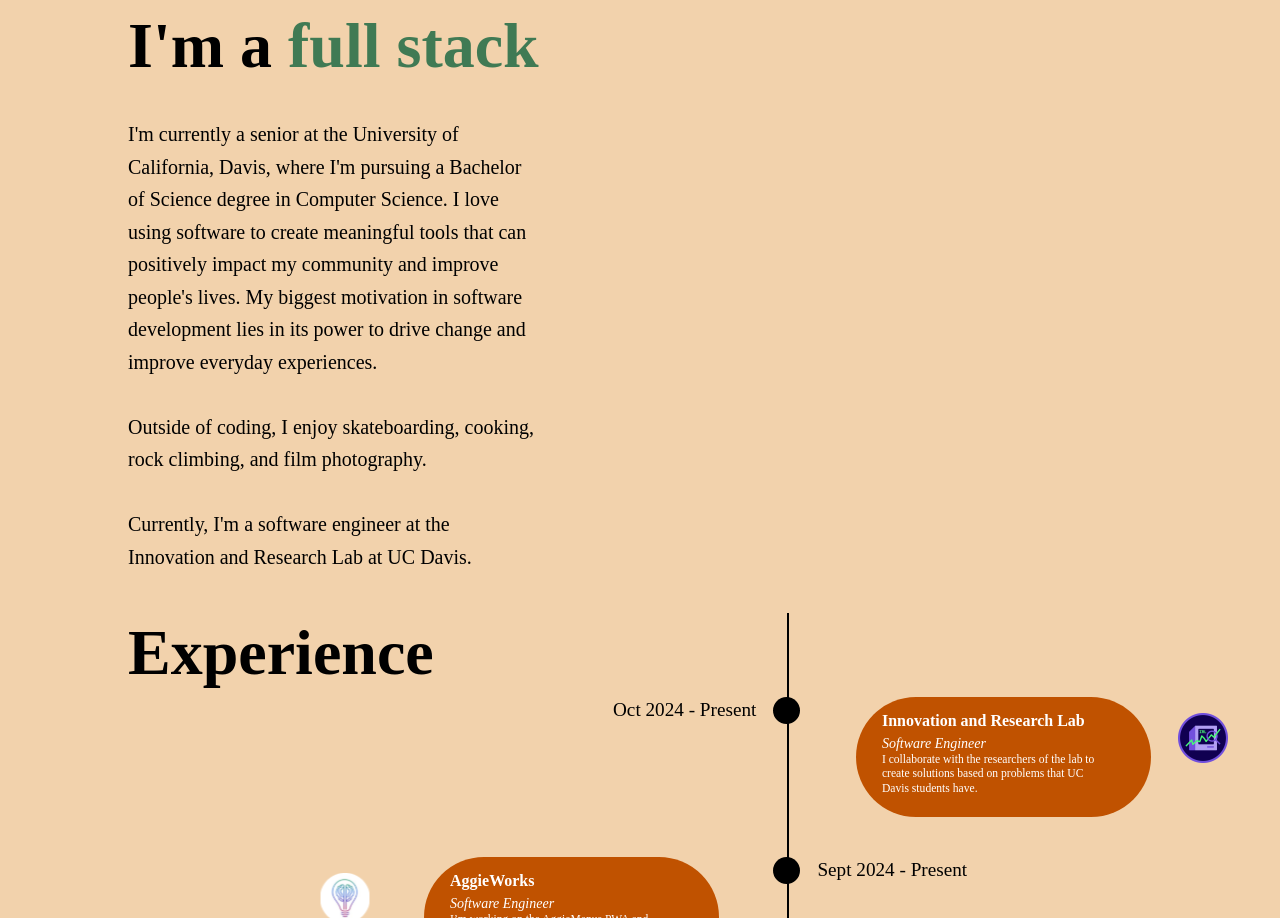
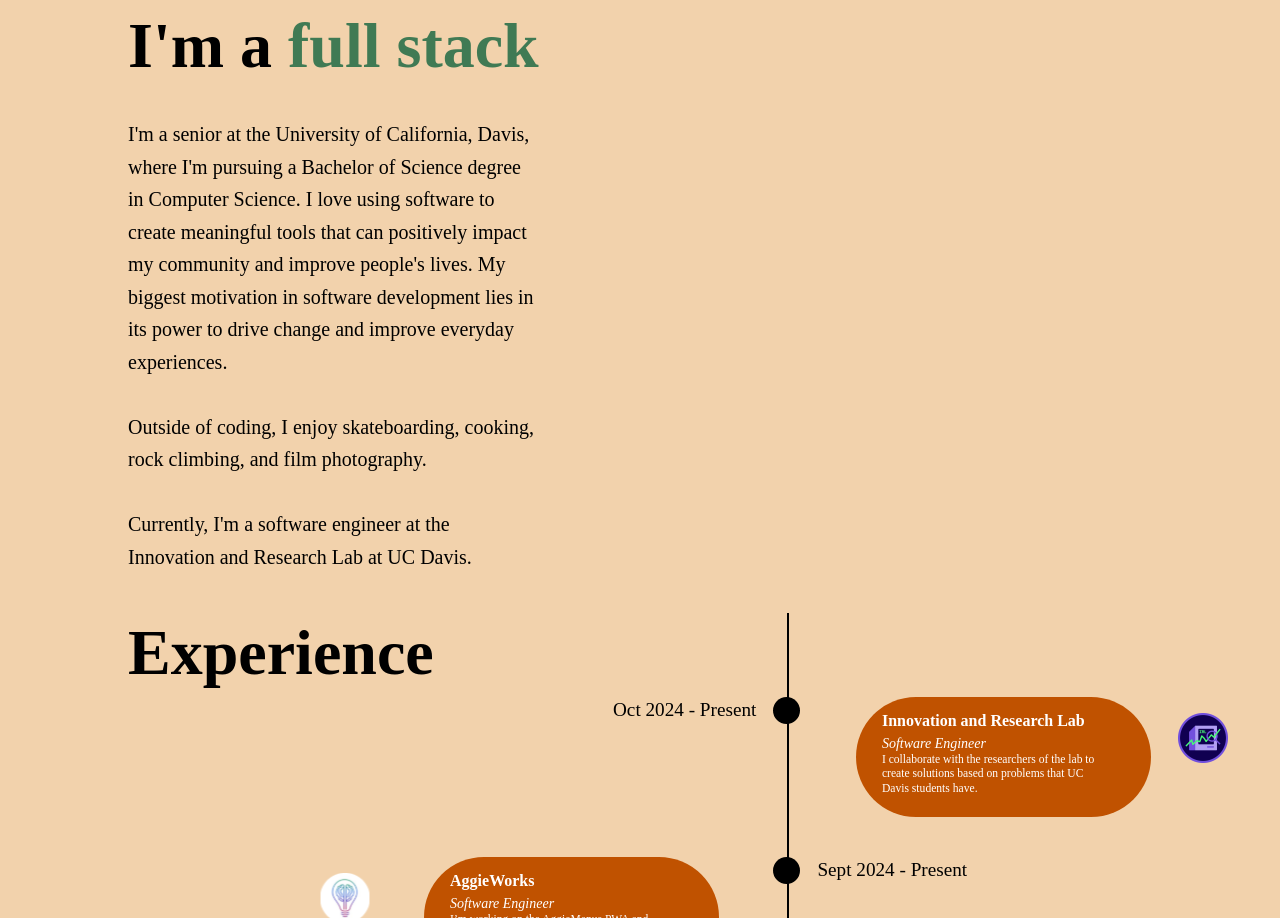
Before and after one commit to patrickhcnguyen/personal-website, a React (Vite) app in the folder frontend/: page / in a window 1280 px wide. Shown: the part 815-1733 px from the top of the page. Built offline with nearby package versions, Linux system fonts and the light colour scheme; a web font is replaced by a local one.

Commit message:
Updated body text

```diff
--- a/frontend/src/components/about/aboutMe.tsx
+++ b/frontend/src/components/about/aboutMe.tsx
@@ -70,11 +70,11 @@
         </div>
 
         <div className="mt-8 text-[20px] font-normal max-w-[32vw] leading-relaxed">
-          I'm currently a senior at the University of California, Davis,
-          where I'm pursuing a Bachelor of Science degree in Computer
-          Science. I love using software to create meaningful tools that
-          can positively impact my community and improve people's lives.
-          My biggest motivation in software development lies in its power
+          I'm a senior at the University of California, Davis, where
+          I'm pursuing a Bachelor of Science degree in Computer Science.
+          I love using software to create meaningful tools that can
+          positively impact my community and improve people's lives. My
+          biggest motivation in software development lies in its power
           to drive change and improve everyday experiences.
 
           <br /><br />
```
